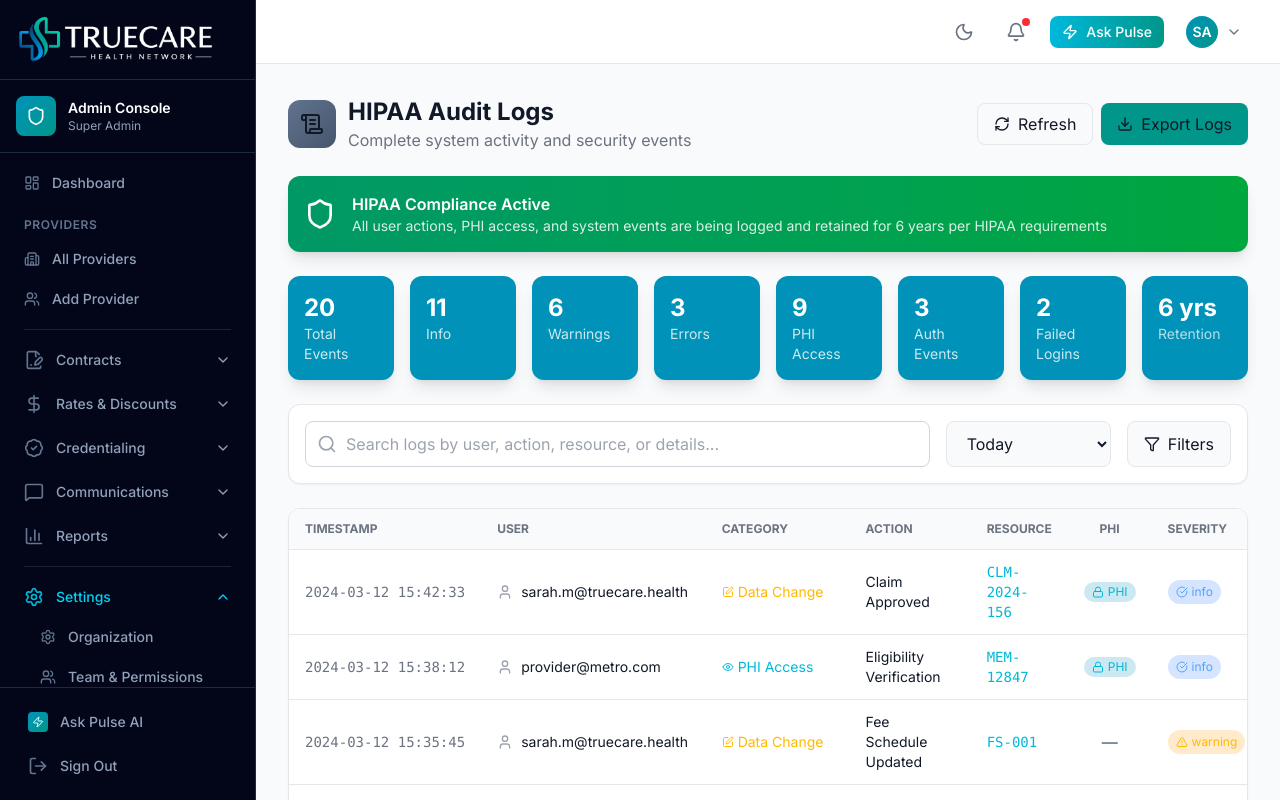
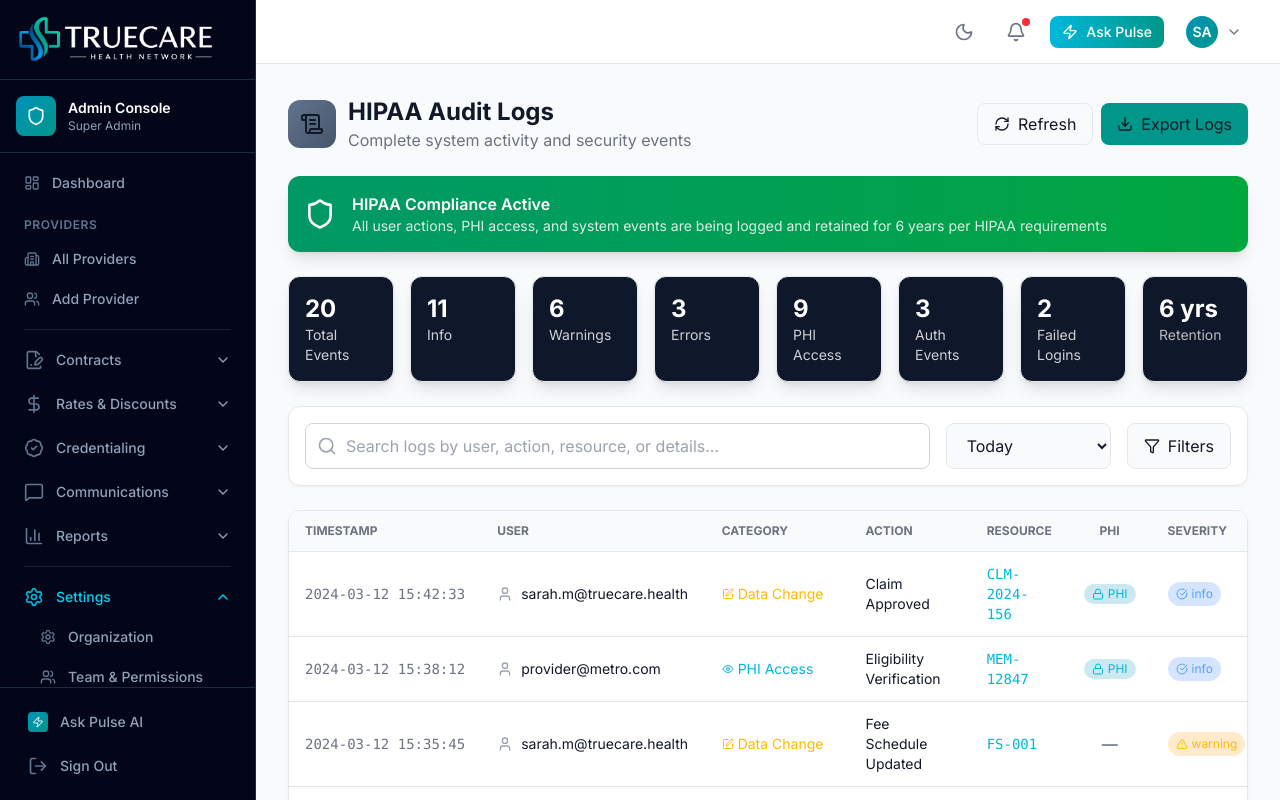
Before and after one commit to CoHoast/clarity-health-network, a Next.js app: page /admin/audit-logs in a window 1280 px wide. Shown: the top 800 px of the page. Built offline with nearby package versions, Linux system fonts and the light colour scheme.

Commit message:
Light theme stat cards: bg-slate-900 instead of bg-cyan-600

```diff
--- a/app/admin/audit-logs/page.tsx
+++ b/app/admin/audit-logs/page.tsx
@@ -142,7 +142,7 @@ export default function AuditLogsPage() {
           <div key={i} className={`rounded-xl p-4 shadow-lg ${
             isDark
               ? "bg-gradient-to-br from-cyan-900/30 to-teal-900/30 border border-cyan-800/30"
-              : "bg-cyan-600"
+              : "bg-slate-900 border border-slate-700"
           }`}>
             <p className="text-2xl font-bold" style={{ color: 'white' }}>{stat.value}</p>
             <p className="text-sm" style={{ color: 'rgba(255,255,255,0.8)' }}>{stat.label}</p>
@@ -151,7 +151,7 @@ export default function AuditLogsPage() {
         <div className={`rounded-xl p-4 shadow-lg ${
           isDark
             ? "bg-gradient-to-br from-cyan-900/30 to-teal-900/30 border border-cyan-800/30"
-            : "bg-cyan-600"
+            : "bg-slate-900 border border-slate-700"
         }`}>
           <p className="text-2xl font-bold" style={{ color: 'white' }}>6 yrs</p>
           <p className="text-sm" style={{ color: 'rgba(255,255,255,0.7)' }}>Retention</p>
--- a/app/admin/contracts/expiring/page.tsx
+++ b/app/admin/contracts/expiring/page.tsx
@@ -96,7 +96,7 @@ export default function ExpiringContractsPage() {
             className={`rounded-xl p-5 shadow-lg ${
               isDark
                 ? "bg-gradient-to-br from-cyan-900/30 to-teal-900/30 border border-cyan-800/30"
-                : "bg-cyan-600"
+                : "bg-slate-900 border border-slate-700"
             }`}
           >
             <p className="text-3xl font-bold" style={{ color: 'white' }}>{stat.count}</p>
--- a/app/admin/credentialing/page.tsx
+++ b/app/admin/credentialing/page.tsx
@@ -192,7 +192,7 @@ export default function CredentialingPage() {
             className={`rounded-xl p-4 shadow-lg ${
               isDark
                 ? "bg-gradient-to-br from-cyan-900/30 to-teal-900/30 border border-cyan-800/30"
-                : "bg-cyan-600"
+                : "bg-slate-900 border border-slate-700"
             }`}
           >
             <p className="text-2xl font-bold" style={{ color: 'white' }}>{stat.value}</p>
--- a/app/admin/credentialing/verification/page.tsx
+++ b/app/admin/credentialing/verification/page.tsx
@@ -99,7 +99,7 @@ export default function VerificationStatusPage() {
             <div key={i} className={`rounded-xl p-5 shadow-lg ${
               isDark
                 ? "bg-gradient-to-br from-cyan-900/30 to-teal-900/30 border border-cyan-800/30"
-                : "bg-cyan-600"
+                : "bg-slate-900 border border-slate-700"
             }`}>
               <div className="flex items-center gap-3">
                 <div className={`w-10 h-10 rounded-lg flex items-center justify-center ${
--- a/app/admin/page.tsx
+++ b/app/admin/page.tsx
@@ -104,7 +104,7 @@ export default function AdminDashboard() {
               className={`rounded-xl p-5 shadow-lg ${
                 isDark
                   ? "bg-gradient-to-br from-cyan-900/30 to-teal-900/30 border border-cyan-800/30"
-                  : "bg-cyan-600"
+                  : "bg-slate-900 border border-slate-700"
               }`}
             >
               <div className="flex items-center justify-between mb-3">
```
